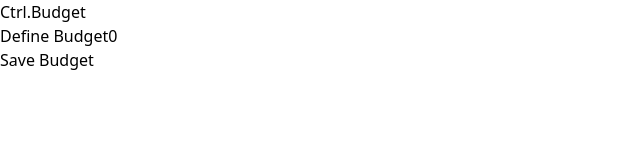
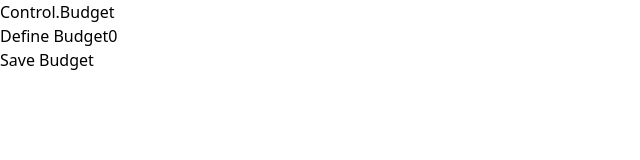
Before and after one commit to Skolldar/Expenses-Control-Context-Api, a React (Vite) app: page / in a window 1280 px wide. Shown: the top 160 px of the page, without its empty margins (0-640 px from the left). Built offline with nearby package versions, Linux system fonts and the light colour scheme.

Commit message:
cambio del titulo en el headerr

```diff
--- a/src/App.tsx
+++ b/src/App.tsx
@@ -28,7 +28,7 @@ function App() {
   return (
     <>
       <header className="bg-teal-600 bg-fixed p-20">
-        <h1 className="max-w-5xl mx-auto font-bold text-white pb-10 text-7xl">Ctrl<span className="text-4xl">.Budget</span></h1>
+        <h1 className="max-w-5xl mx-auto font-bold text-white pb-10 text-7xl">Control.<span className="text-4xl">Budget</span></h1>
       </header>
 
       <div className="translate-y-[-3rem] max-w-3xl mx-auto bg-white shadow-lg rounded-3xl p-10">
```
